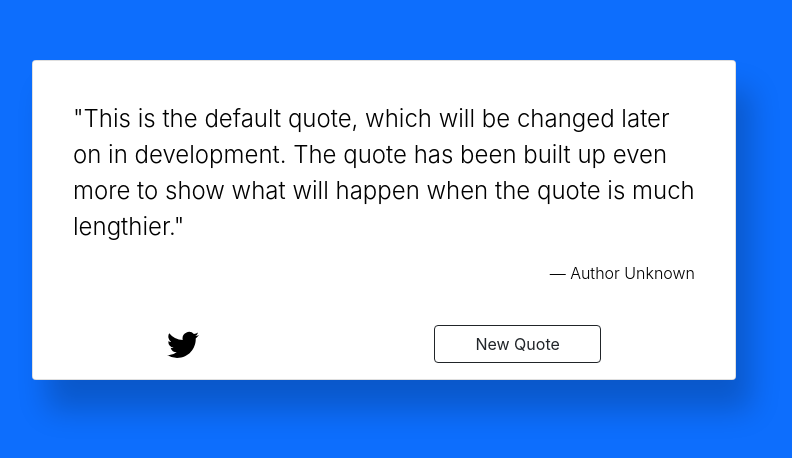
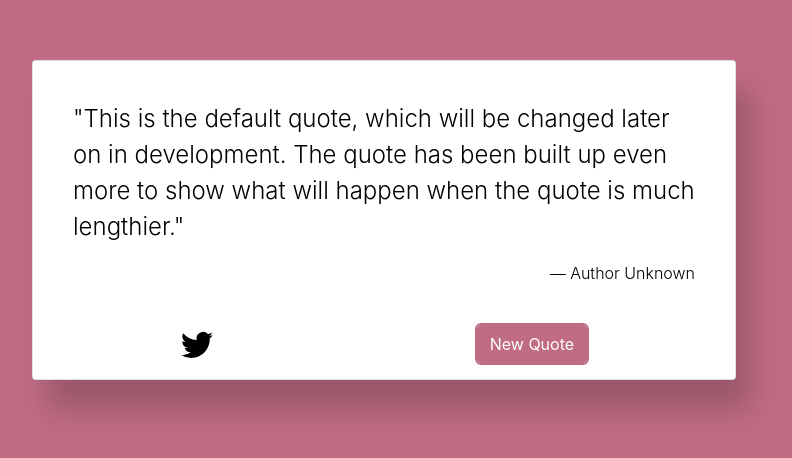
Before and after one commit to vruss14/quote-generator, a React (Create React App) app: page / in a window 1280 px wide. Shown: the part 180-638 px from the top of the page, without its empty margins (256-1048 px from the left). Built offline with nearby package versions, Linux system fonts and the light colour scheme.

Commit message:
combine components to simplify page

```diff
--- a/src/App.js
+++ b/src/App.js
@@ -1,11 +1,9 @@
 import Container from './components/Container';
-import QuoteBox from './components/quoteBox';
+import './App.css';
 
 function App() {
   return (
-    <Container>
-      <QuoteBox />
-    </Container>
+    <Container />
   );
 }
 
--- a/src/components/Container.js
+++ b/src/components/Container.js
@@ -1,11 +1,41 @@
 import React from "react";
 
-// The container that holds the results from searching the API
+function Container(props) {
+  // Color Scheme found here: https://digitalsynopsis.com/design/minimal-web-color-palettes-combination-hex-code/
+  const colors = ['#F8B195', '#F67280', '#C06C84', '#6C5B7B', '#355C7D'];
 
-function Container(props) {
+  let randomColor = colors[Math.floor(Math.random() * colors.length)];
+
+  const styles = {
+    backgroundColor: randomColor,
+    outline: `2px solid ${randomColor}`
+  }
+
   return (
-      <main className = "container container-fluid d-flex min-vw-100 min-vh-100 justify-content-center align-items-center bg-primary text-white">
-          {props.children}
+      <main className="container container-fluid d-flex min-vw-100 min-vh-100 justify-content-center align-items-center text-white" style={styles}>
+        <div className="d-flex card" id="quote-box">
+          <div className="card-body text-black d-flex flex-column justify-content-center align-items-center">
+              <div className="row p-4">
+                  <div className="quote-container">
+                      <p className="fs-4 fw-light" id="random-quote">
+                          "This is the default quote, which will be changed later on in development.
+                          The quote has been built up even more to show what will happen when the quote
+                          is much lengthier."
+                      </p>
+                  </div>
+                  <p className="text-black text-end pl-3 fw-light">— Author Unknown</p>
+              </div>
+
+              <div className="d-flex flex-row mb-3 w-100 justify-content-around text-black">
+              <div title="Tweet this quote!" className="d-flex justify-content-center align-items-center" id="icon-container">
+                  <svg xmlns="http://www.w3.org/2000/svg" width="32" height="32" fill="currentColor" className="bi bi-twitter" viewBox="0 0 16 16">
+                      <path d="M5.026 15c6.038 0 9.341-5.003 9.341-9.334 0-.14 0-.282-.006-.422A6.685 6.685 0 0 0 16 3.542a6.658 6.658 0 0 1-1.889.518 3.301 3.301 0 0 0 1.447-1.817 6.533 6.533 0 0 1-2.087.793A3.286 3.286 0 0 0 7.875 6.03a9.325 9.325 0 0 1-6.767-3.429 3.289 3.289 0 0 0 1.018 4.382A3.323 3.323 0 0 1 .64 6.575v.045a3.288 3.288 0 0 0 2.632 3.218 3.203 3.203 0 0 1-.865.115 3.23 3.23 0 0 1-.614-.057 3.283 3.283 0 0 0 3.067 2.277A6.588 6.588 0 0 1 .78 13.58a6.32 6.32 0 0 1-.78-.045A9.344 9.344 0 0 0 5.026 15z"/>
+                  </svg>
+              </div>
+              <button title="Click for a new quote!" type="button" className="btn quote-btn text-white align-self-end" style={styles}>New Quote</button>
+          </div>
+        </div>
+    </div>
       </main>
   );
 }
--- a/src/components/quoteBox.js
+++ /dev/null
@@ -1,33 +0,0 @@
-import React from "react";
-
-function QuoteBox(props) {
-
-    const styles = {
-        width: '55vw',
-        height: '40vh',
-        overflow: 'scroll',
-        boxShadow: '15px 30px 30px hsl(0deg 0% 0% / 0.20)'
-    }
-
-  return (
-    <div className="d-flex card" style={styles}>
-        <div className="card-body text-black d-flex flex-column justify-content-center align-items-center">
-            <div className="row p-4">
-                <p className="fs-4 fw-light">"This is the default quote, which will be changed later on in development. The quote has been built up even more to show what will happen when the quote is much lengthier."</p>
-                <p className="text-black text-end pl-3 fw-light">— Author Unknown</p>
-            </div>
-
-            <div className="d-flex flex-row mb-3 w-100 justify-content-around text-black">
-            <div className="d-flex justify-content-center align-items-center">
-                <svg xmlns="http://www.w3.org/2000/svg" width="32" height="32" fill="currentColor" class="bi bi-twitter" viewBox="0 0 16 16">
-                    <path d="M5.026 15c6.038 0 9.341-5.003 9.341-9.334 0-.14 0-.282-.006-.422A6.685 6.685 0 0 0 16 3.542a6.658 6.658 0 0 1-1.889.518 3.301 3.301 0 0 0 1.447-1.817 6.533 6.533 0 0 1-2.087.793A3.286 3.286 0 0 0 7.875 6.03a9.325 9.325 0 0 1-6.767-3.429 3.289 3.289 0 0 0 1.018 4.382A3.323 3.323 0 0 1 .64 6.575v.045a3.288 3.288 0 0 0 2.632 3.218 3.203 3.203 0 0 1-.865.115 3.23 3.23 0 0 1-.614-.057 3.283 3.283 0 0 0 3.067 2.277A6.588 6.588 0 0 1 .78 13.58a6.32 6.32 0 0 1-.78-.045A9.344 9.344 0 0 0 5.026 15z"/>
-                </svg>
-            </div>
-            <button type="button" className="btn btn-outline-dark w-25 align-self-end">New Quote</button>
-        </div>
-        </div>
-    </div>
-  );
-}
-
-export default QuoteBox;
```
